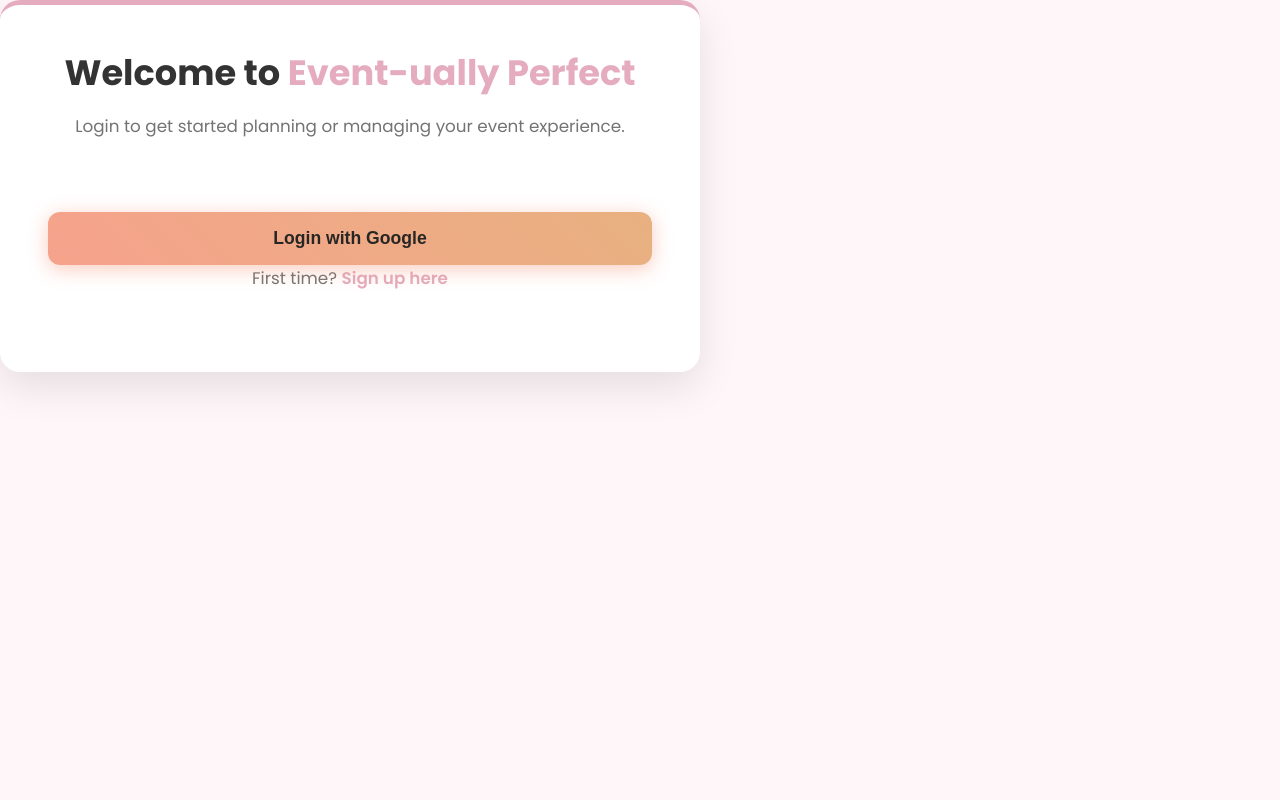
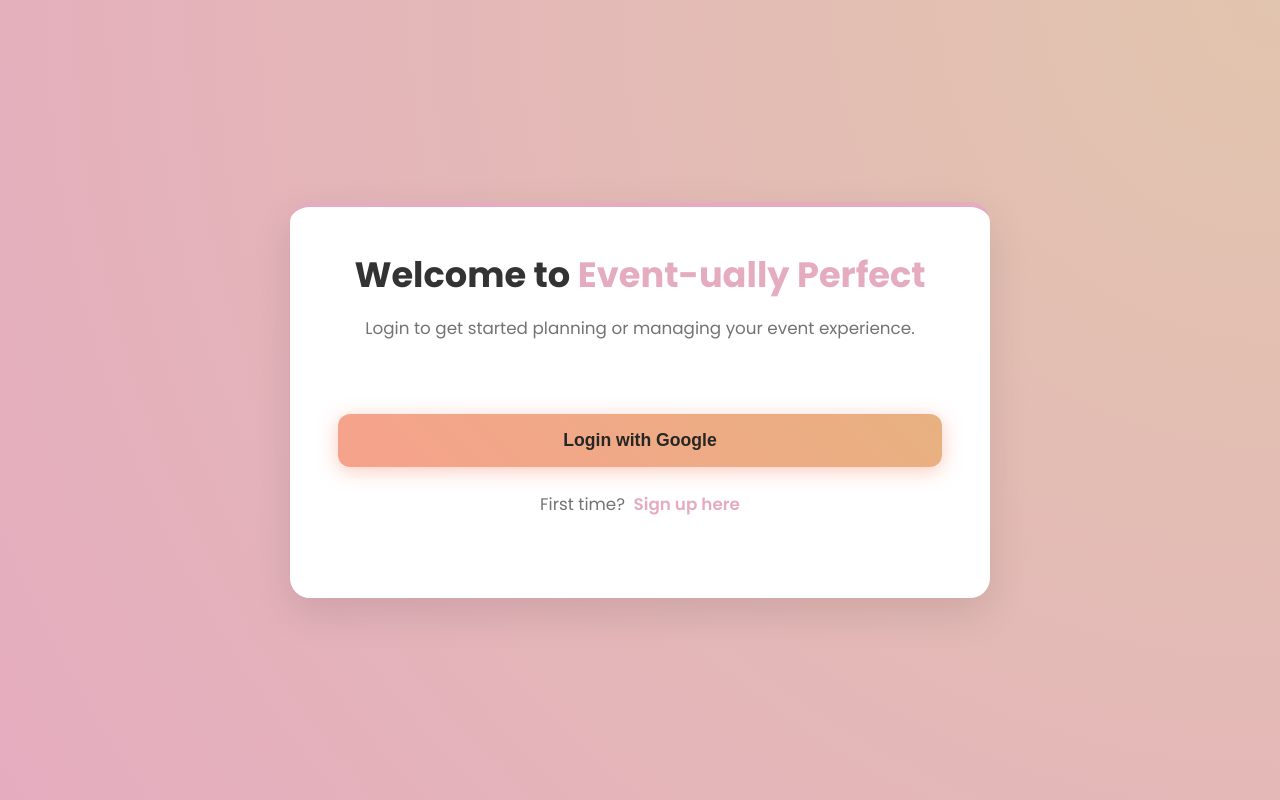
Before and after one commit to ZaneerahEssop/QUANTIX, a React (Create React App) app: page /login in a window 1280 px wide. Built offline with nearby package versions, Linux system fonts and the light colour scheme.

Commit message:
Fixed signup and login pages

```diff
--- a/src/App.css
+++ b/src/App.css
@@ -26,15 +26,10 @@
 /* --- General Body & Layout Styling --- */
 body {
     font-family: 'Poppins', sans-serif;
-    background: var(--background-gradient);
     color: var(--text-primary);
-    display: flex;
-    justify-content: center;
-    align-items: center;
-    min-height: 100vh;
-    padding: 2rem;
     margin: 0;
     box-sizing: border-box;
+    min-height: 100vh;
 }
 
 /* --- Profile Card Container --- */
@@ -48,6 +43,8 @@ body {
     text-align: center;
     border-top: 5px solid var(--blush);
     animation: slideUp 0.7s ease-out forwards;
+    margin: 0 auto;
+    position: relative;
 }
 
 /* --- Typography --- */
@@ -188,6 +185,56 @@ textarea.form-input.has-value + .form-label { top: 0; }
 .submit-btn:hover {
     transform: translateY(-4px);
     box-shadow: 0 8px 25px hsla(14, 85%, 65%, 0.5);
+}
+
+/* Login/Signup Prompt */
+.login-prompt {
+    margin-top: 1.5rem;
+    color: var(--text-secondary);
+    font-size: 1rem;
+    text-align: center;
+}
+
+.login-link, .signup-link {
+    color: var(--blush);
+    text-decoration: none;
+    font-weight: 600;
+    transition: color 0.2s ease;
+    cursor: pointer;
+    margin-left: 0.25rem;
+}
+
+.login-link:hover, .signup-link:hover {
+    color: var(--coral);
+    text-decoration: underline;
+}
+
+/* User Profile Styles */
+.user-profile {
+    text-align: center;
+}
+
+.user-info {
+    display: flex;
+    align-items: center;
+    justify-content: center;
+    gap: 1rem;
+    margin-bottom: 1.5rem;
+}
+
+.profile-image {
+    width: 50px;
+    height: 50px;
+    border-radius: 50%;
+    object-fit: cover;
+    border: 2px solid var(--blush);
+}
+
+.welcome-text {
+    font-size: 1.1rem;
+    font-weight: 500;
+    color: var(--text-primary);
+    margin: 0;
 }
 
 /* --- Profile Picture Upload --- */
--- a/src/App.js
+++ b/src/App.js
@@ -7,6 +7,22 @@ import PlannerForm from "./pages/PlannerForm";
 import VendorForm from "./pages/VendorForm";
 import PlannerDashboard from "./pages/PlannerDashboard";
 import VendorDashboard from "./pages/VendorDashboard";
+import './App.css';
+
+// Layout component for auth pages (login/signup)
+const AuthLayout = ({ children }) => (
+  <div style={{
+    minHeight: '100vh',
+    display: 'flex',
+    justifyContent: 'center',
+    alignItems: 'center',
+    background: 'radial-gradient(circle at 100% 0%, #E2C5AE, #E5ACBF)',
+    padding: '20px',
+    boxSizing: 'border-box'
+  }}>
+    {children}
+  </div>
+);
 
 function App() {
   return (
@@ -14,13 +30,26 @@ function App() {
       <Routes>
         <Route path="/" element={<Navigate to="/landing" replace />} />
         <Route path="/landing" element={<LandingPage />} />
-        <Route path="/login" element={<LoginPage />} />
-        <Route path="/signup" element={<SignUp />} />
+        <Route
+          path="/login"
+          element={
+            <AuthLayout>
+              <LoginPage />
+            </AuthLayout>
+          }
+        />
+        <Route
+          path="/signup"
+          element={
+            <AuthLayout>
+              <SignUp />
+            </AuthLayout>
+          }
+        />
         <Route path="/planner-form" element={<PlannerForm />} />
         <Route path="/vendor-form" element={<VendorForm />} />
         <Route path="/planner-dashboard" element={<PlannerDashboard />} />
         <Route path="/vendor-dashboard" element={<VendorDashboard />} />
-
       </Routes>
     </Router>
   );
--- a/src/pages/LoginPage.jsx
+++ b/src/pages/LoginPage.jsx
@@ -53,25 +53,32 @@ function Login() {
       <p>Login to get started planning or managing your event experience.</p>
 
       {user ? (
-        <div>
-          <p>Welcome, {user.displayName}</p>
+        <div className="user-profile">
+          <div className="user-info">
             <img
               src={user.photoURL}
               alt="profile"
-            style={{ borderRadius: "50%", marginTop: "10px" }}
+              className="profile-image"
             />
-          <br />
-          <button onClick={logOut} className="submit-btn">Log out</button>
+            <p className="welcome-text">Welcome, {user.displayName}!</p>
+          </div>
+          <button onClick={logOut} className="submit-btn">
+            Log out
+          </button>
         </div>
       ) : (
+        <>
           <button onClick={signInWithGoogle} className="submit-btn">
             Login with Google
           </button>
+          <p className="login-prompt">
+            First time?{' '}
+            <Link to="/signup" className="login-link">
+              Sign up here
+            </Link>
+          </p>
+        </>
       )}
-
-      <p className="signup-note">
-        First time? <Link to="/signup" className="signup-link">Sign up here</Link>
-      </p>
     </main>
   );
 }
--- a/src/pages/SignUp.jsx
+++ b/src/pages/SignUp.jsx
@@ -66,6 +66,16 @@ function SignUp() {
       <button type="button" className="submit-btn" onClick={handleSignUp}>
         Sign Up with Google
       </button>
+
+      <p className="login-prompt">
+        Already have an account?{' '}
+        <a href="/login" className="login-link" onClick={(e) => {
+          e.preventDefault();
+          navigate('/login');
+        }}>
+          Login here
+        </a>
+      </p>
     </main>
   );
 }
```
Lines whose indentation alone changed are shown as unchanged.
